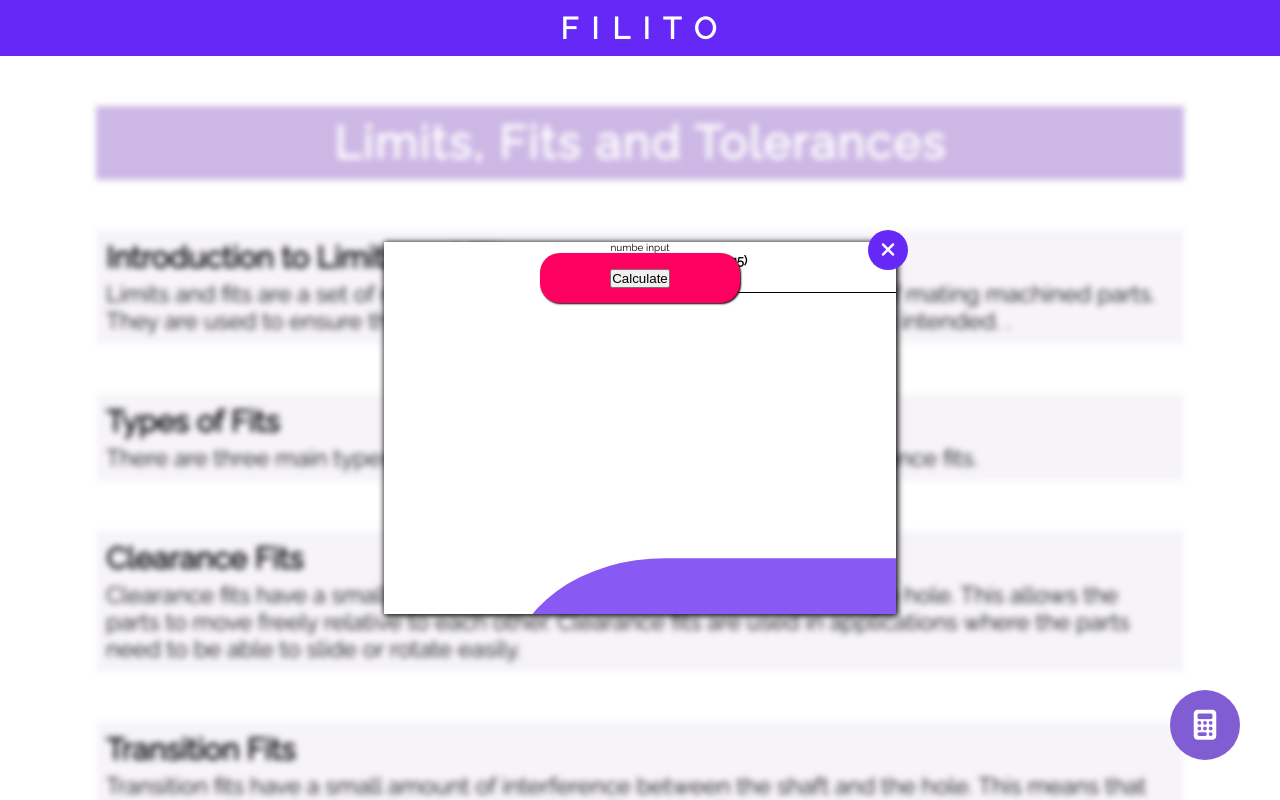
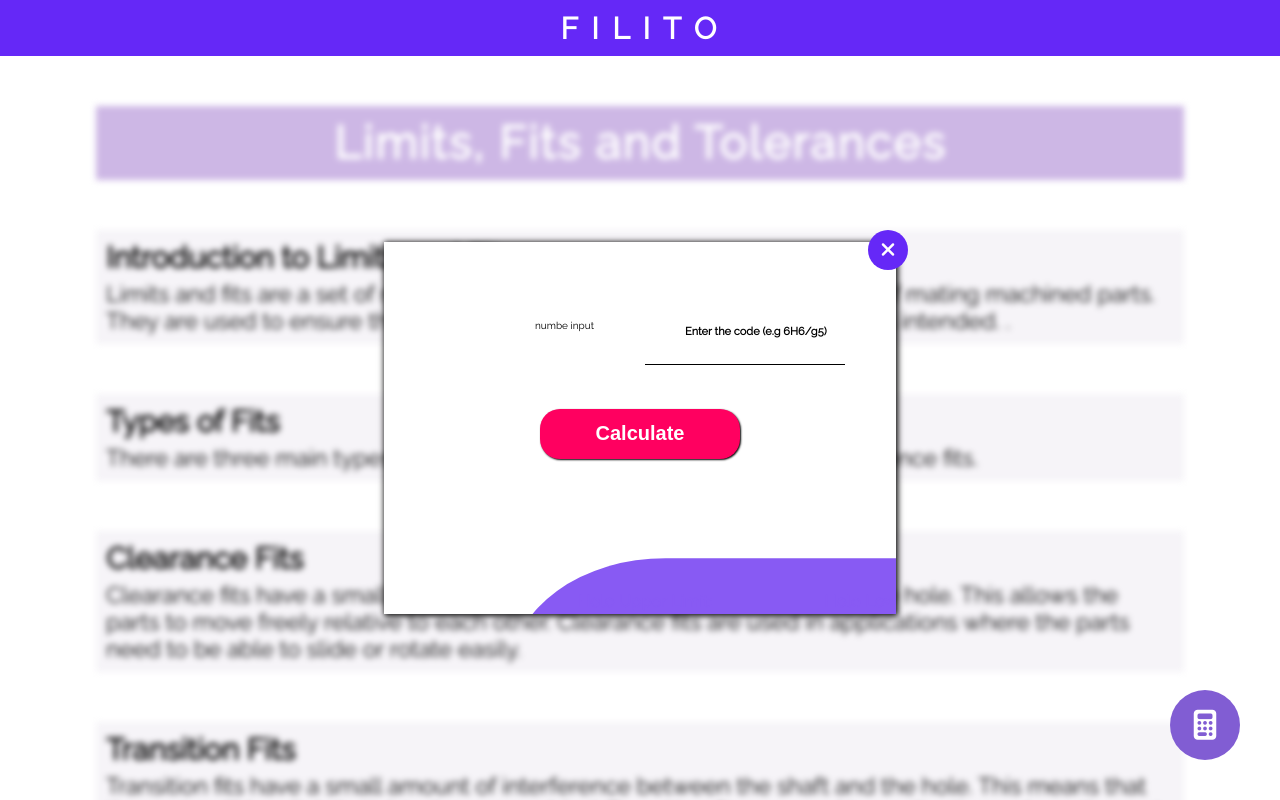
Before and after one commit to Veteran0411/FILITO, a plain HTML site: page index.html in a window 1280 px wide. Both pictures are taken after a click on the element 1205 px from the left and 725 px from the top of the page. Drawn offline with nearby package versions, Linux system fonts and the light colour scheme.

Commit message:
Update interface.css
added css for changees in form

```diff
--- a/interface.css
+++ b/interface.css
@@ -73,28 +73,35 @@ body {
     /* background-color: yellow; */
     overflow: hidden;
     position: relative;
-
+    background-color: red;
 }
 
 #modal_question_section {
     position: absolute;
-    display: grid;
-    grid-template-rows: 1fr 2fr;
     width: 100%;
     height: 100%;
     background-color: rgb(255, 255, 255);
 }
 
 #input_container {
+    /* display: grid;
+    place-items: center;
+    position: relative; */
+    display: flex;
+    align-items: center;
+    justify-content: space-evenly;
+}
+#formContainer {
+    height: 100%;
+    width: 100%;
+    position: relative;
     display: grid;
-    place-items: center;
-    position: relative;
 }
-
 #varChar {
-    width: 300px;
+    width: 200px;
     height: 40px;
     position: absolute;
+    right: 4vw;
     outline: none;
     border: none;
     border-bottom: 1px solid black;
@@ -103,7 +110,7 @@ body {
 #varCharLabel {
     position: absolute;
     font-weight: 900;
-    font-size: 1.3rem;
+    font-size: 1.1rem;
     transform: translateX(-60px);
     transition: all 0.3s ease;
 }
@@ -120,8 +127,17 @@ body {
 }
 
 #submit_button_container {
-    display: grid;
-    place-items: center;
+    display: flex;
+    justify-content: center;
+}
+
+#submit_btn{
+    background-color: transparent;
+    border: none;
+    outline: none;
+    font-weight: 700;
+    font-size: 2rem;
+    color: white;
 }
 
 #submit_button {
@@ -354,9 +370,6 @@ ul {
     justify-content: center;
 }
 
-/* .text_info_with_image{
-    /* width: 50%;
-} */
 .images {
     width: 300px;
     height: 150px;
@@ -515,7 +528,7 @@ ul {
     justify-content: center;
 }
 
-#guide_nanme {
+#guide_name {
     font-size: 2.5rem;
     font-weight: 400;
 }
@@ -592,7 +605,7 @@ ul {
         padding-bottom: 8rem;
     }
 
-    #guide_nanme {
+    #guide_name {
         font-size: 1.7rem;
     }
 }
```
